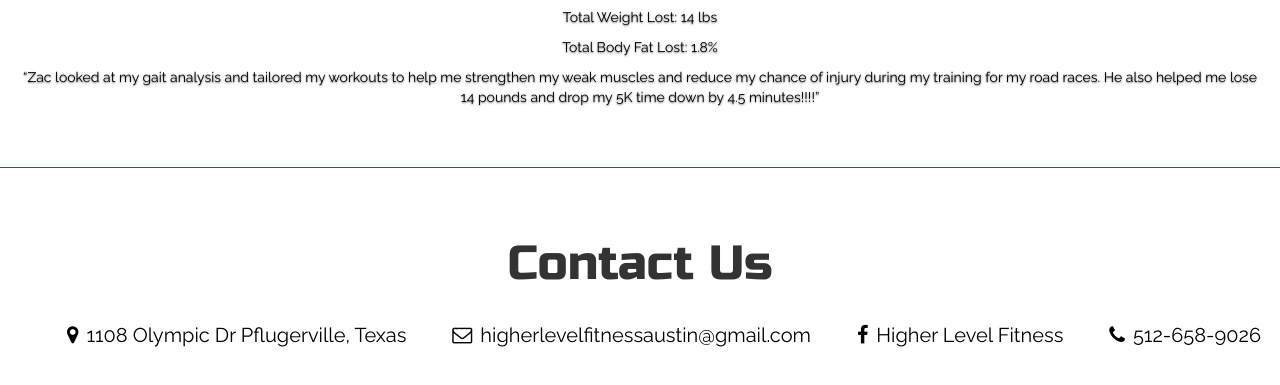
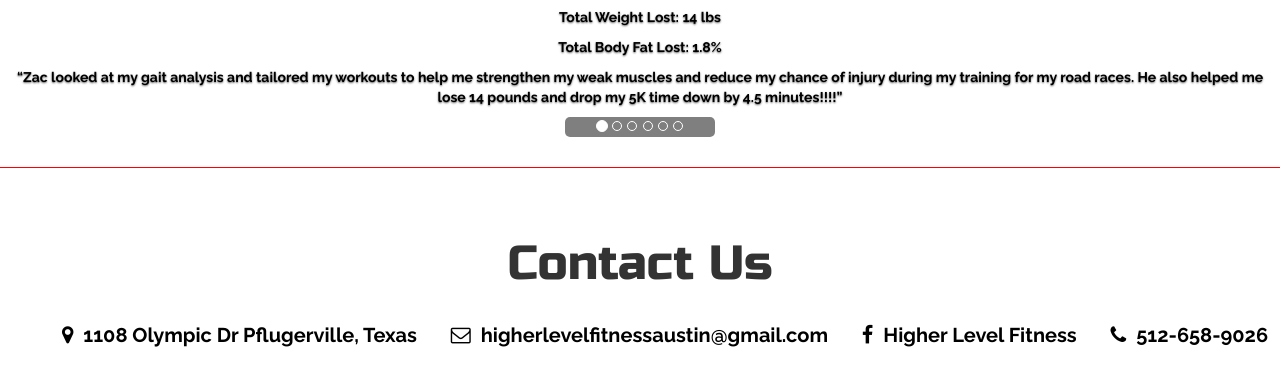
Before and after one commit to gdiaz1410/hlf, a plain HTML site: page index.html in a window 1280 px wide. Shown: the part 2945-3330 px from the top of the page. Drawn offline with nearby package versions, Linux system fonts and the light colour scheme.

Commit message:
done once again

```diff
--- a/css/style.css
+++ b/css/style.css
@@ -1,11 +1,14 @@
 body {
   padding-top: 50px;
   font-family: 'Raleway', sans-serif;
+  font-weight: bold;
 }
 
 .russoFont {
   font-family: 'Russo One', sans-serif;
 }
+
+/*NAVBAR*/
 
 .navbar {
   background-color: black;
@@ -44,6 +47,7 @@ body {
 }
 
 /*HEADER SECTION*/
+
 header {
   display:flex;
   margin-top: 20px;
@@ -103,10 +107,6 @@ header {
 }
 
 /*SCHEDULE SECTION*/
-.scheduleSection {
-  /*height: 100vh;*/
-  /*background-color: yellow;*/
-}
 
 .sectionHeader {
   padding-top: 50px;
@@ -123,7 +123,6 @@ header {
 
 .workout {
   flex: 1;
-  /*background: rgba(155, 255, 255, 0.2);*/
   border: 1px solid red;
   margin: 20px;
   padding: 20px;
@@ -158,7 +157,6 @@ header {
 
 .type {
   flex: 1;
-  /*background: rgba(155, 255, 255, 0.2);*/
   border: 1px solid red;
   height: 420px;
   margin: 20px;
@@ -170,7 +168,6 @@ header {
   flex-wrap: wrap;
   align-content: center;
 }
-
 
 .type ul {
   list-style-type: none;
@@ -188,10 +185,6 @@ header {
 
 
 /*ABOUT SECTION*/
-.aboutSection {
-  /*height: 100vh;*/
-  /*background-color: green;*/
-}
 
 .hlfDescription p {
   padding-bottom: 20px;
@@ -224,14 +217,7 @@ header {
 
 
 
-
-
-
 /*RESULTS SECTION*/
-.resultsSection {
-  /*height: 100vh;*/
-  /*background-color: orange;*/
-}
 
 .item {
   position: absolute;
@@ -241,6 +227,13 @@ header {
 
 .carousel {
   max-height: 900px;
+}
+
+.carousel-indicators {
+  background-color: rgba(0, 0, 0, 0.5);
+  border-radius: 5px;
+  width: 150px;
+  margin-left: -75px;
 }
 
 .item .carousel-caption {
@@ -266,17 +259,11 @@ header {
 
 
 
-
 /*contact section*/
 footer {
   height: 30vh;
-  /*background-color: tomato;*/
   font-size: 20px;
   border-top: 1px solid red;
-}
-
-.footerTitle {
-
 }
 
 footer ul {
@@ -287,8 +274,7 @@ footer ul {
 }
 
 footer i {
-  /*margin-right: 10px;*/
-  margin: 0 8px;
+  margin: 0 10px;
 }
 
 footer li  {
--- a/index.html
+++ b/index.html
@@ -5,7 +5,7 @@
     <title>Higher Level Fitness</title>
     <link rel="stylesheet" href="https://maxcdn.bootstrapcdn.com/bootstrap/3.3.7/css/bootstrap.min.css" integrity="sha384-BVYiiSIFeK1dGmJRAkycuHAHRg32OmUcww7on3RYdg4Va+PmSTsz/K68vbdEjh4u" crossorigin="anonymous">
     <link rel="stylesheet" href="https://maxcdn.bootstrapcdn.com/font-awesome/4.3.0/css/font-awesome.min.css">
-    <link href="https://fonts.googleapis.com/css?family=Black+Ops+One|Raleway|Russo+One|" rel="stylesheet">
+    <link href="https://fonts.googleapis.com/css?family=Raleway:400,700|Russo+One" rel="stylesheet">
     <link rel="stylesheet" href="css/style.css">
   </head>
   <body>
@@ -118,8 +118,6 @@
 
 
 
-
-
   <!-- about section -->
   <div class="aboutSection" id="trainers">
     <div class="container">
@@ -128,7 +126,6 @@
         <div class="hlfDescription">
           <p>HLF is a way we could give back to the community while doing something we are passionate about. Before we opened our first workout session, we decided that we would not only help our community get healthier, but that we would also give 10% to Upward Sports to help children get sponsored into sports. We are glad to say that we have helped sponsor over a dozen children into the sport of their choice.</p>
         </div>
-
 
         <div class="col-md-6 col-sm-6">
           <div class="trainerOne  trainer">
@@ -143,7 +140,6 @@
           </div>
         </div>
 
-
         <div class="col-md-6 col-sm-6">
           <div class="trainerTwo trainer">
             <img class="trainerPic" src="images/richard.JPG" alt="richard">
@@ -155,7 +151,6 @@
             </ul>
           </div>
         </div>
-
       </div>
     </div>
   </div>
@@ -177,13 +172,12 @@
           <li data-target="#myCarousel" data-slide-to="5"></li>
         </ol>
 
-    <!-- Wrapper for slides -->
+    <!-- slide wrapper -->
     <div class="carousel-inner" role="listbox">
       <div class="item active">
         <img src="images/jennifer.png"  class="car-image" alt="jennifer">
         <div class="carousel-caption">
           <h2>Jennifer</h2>
-
           <p>Total Weight Lost: 14 lbs</p>
           <p>Total Body Fat Lost: 1.8%</p>
           <p>“Zac looked at my gait analysis and tailored my workouts to help me strengthen my weak muscles and reduce my chance of injury during my training for my road races. He also helped me lose 14 pounds and drop my 5K time down by 4.5 minutes!!!!”</p>
@@ -236,7 +230,6 @@
         <img src="images/shannon.png" class="car-image" alt="shannon">
         <div class="carousel-caption">
           <h2>Shannon</h2>
-
           <p>Total Weight Lost: 9 lbs</p>
           <p>Total Body Fat Lost: 4.8%</p>
           <p>“December 2014 I was appalled by how out of shape I had gotten. I decided to join a gym even though I’m not really a “Gym Person”. I’ve had a membership for years but was frustrated with the lack of results, so I decided to try something new. I started training with Zac in January of 2015. His knowledge on nutrition has helped me change my diet and now my family is eating healthier. Zac makes training fun and varies the routines to keep me motivated and he also challenges me to push myself beyond what I thought I could accomplish, and is encouraging along the way. I am excited about the changes I see and about knowing I will be able to maintain my new fitness lifestyle for the rest of me and my families life.”</p>
@@ -276,7 +269,6 @@
         <!-- </div> -->
       <!-- </div> -->
     <!-- </div> -->
-    <!-- <div id="map" style="width:50%;height:300px"></div> -->
   </footer>
 
 
@@ -288,7 +280,6 @@
   crossorigin="anonymous"></script>
   <script src="https://maxcdn.bootstrapcdn.com/bootstrap/3.3.7/js/bootstrap.min.js" integrity="sha384-Tc5IQib027qvyjSMfHjOMaLkfuWVxZxUPnCJA7l2mCWNIpG9mGCD8wGNIcPD7Txa" crossorigin="anonymous"></script>
   <script src="js/script.js" charset="utf-8"></script>
-  <!-- <script src="https://maps.googleapis.com/maps/api/js?key=AIzaSyBu-916DdpKAjTmJNIgngS6HL_kDIKU0aU&callback=myMap"></script> -->
 
   </body>
 </html>
--- a/js/script.js
+++ b/js/script.js
@@ -1,15 +1,9 @@
-// $('a[href*="#"]:not([href="#"])').click(function() {
-//   if (location.pathname.replace(/^\//, '') == this.pathname.replace(/^\//, '') && location.hostname == this.hostname) {
-//     var target = $(this.hash);
-//     target = target.length ? target : $('[name=' + this.hash.slice(1) + ']');
-//     if (target.length) {
-//       $('html, body').animate({
-//         scrollTop: target.offset().top
-//       }, 1000);
-//       return false;
-//     }
-//   }
-// });
+$("#brand").click(function(e) {
+ e.preventDefault();
+ $('html, body').animate({
+   scrollTop: $(".header").offset().top
+ }, 600);
+});
 
 $("#schedule").click(function(e) {
  e.preventDefault();
@@ -45,24 +39,3 @@ $("#results").click(function(e) {
     scrollTop: $(".scheduleSection").offset().top
   }, 600);
 });
-
- $("#brand").click(function(e) {
-  e.preventDefault();
-  $('html, body').animate({
-    scrollTop: $(".header").offset().top
-  }, 600);
- });
-
-
-
-
-
-
-// function myMap() {
-//   var mapCanvas = document.getElementById("map");
-//   var mapOptions = {
-//     center: new google.maps.LatLng(30.4, -97.6),
-//     zoom: 8
-//   }
-//   var map = new google.maps.Map(mapCanvas, mapOptions);
-// }
```
Lines whose indentation alone changed are shown as unchanged.
